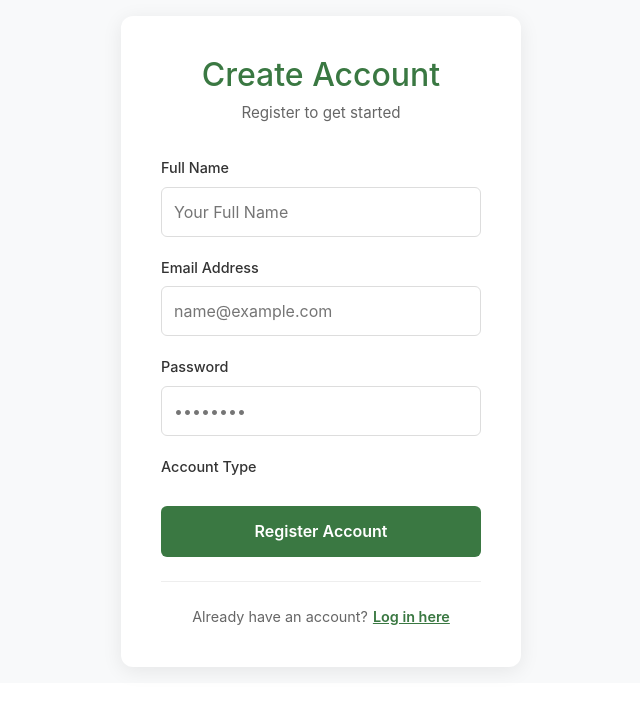
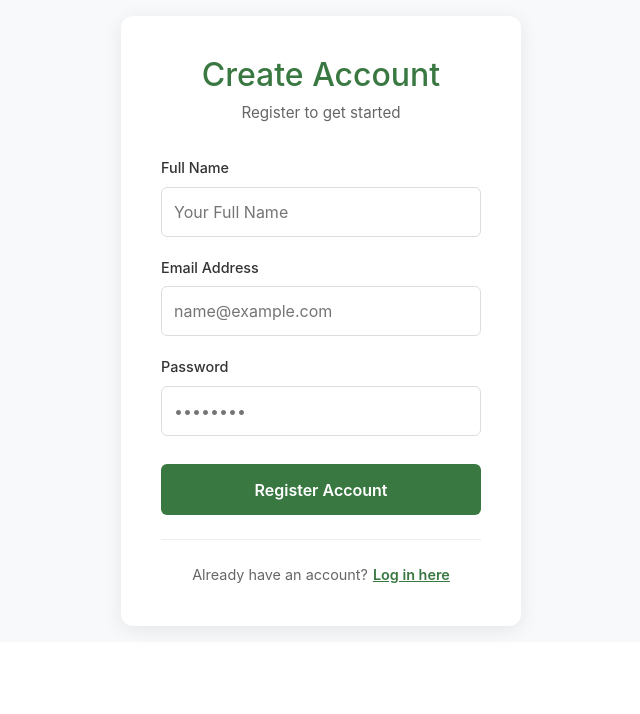
Before and after one commit to adriantheodor/doyles-coffee-front, a React (Create React App) app: page /register in a window 1280 px wide. Shown: the top 714 px of the page, without its empty margins (319-959 px from the left). Built offline with nearby package versions, Linux system fonts and the light colour scheme; no server answers.

Commit message:
remove login role options for security 1

```diff
--- a/src/pages/RegisterPage.js
+++ b/src/pages/RegisterPage.js
@@ -108,13 +108,6 @@ const RegisterPage = () => {
             />
           </div>
 
-          {/* Form Group: Role Selection (styled as form group) */}
-          <div className="form-group">
-            <label htmlFor="role" className="form-label">
-              Account Type
-            </label>
-          </div>
-
           {/* 5. Use the styled button class */}
           <button type="submit" className="login-btn">
             Register Account
```
